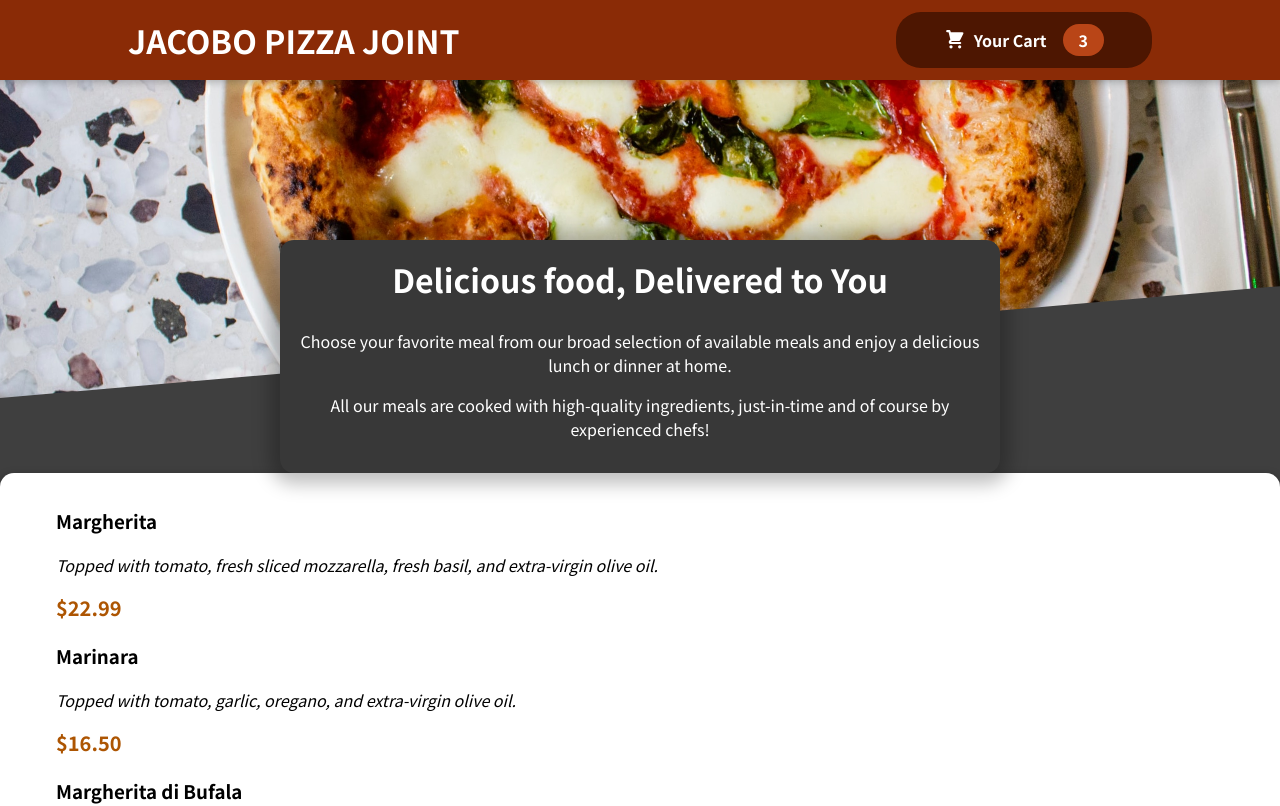
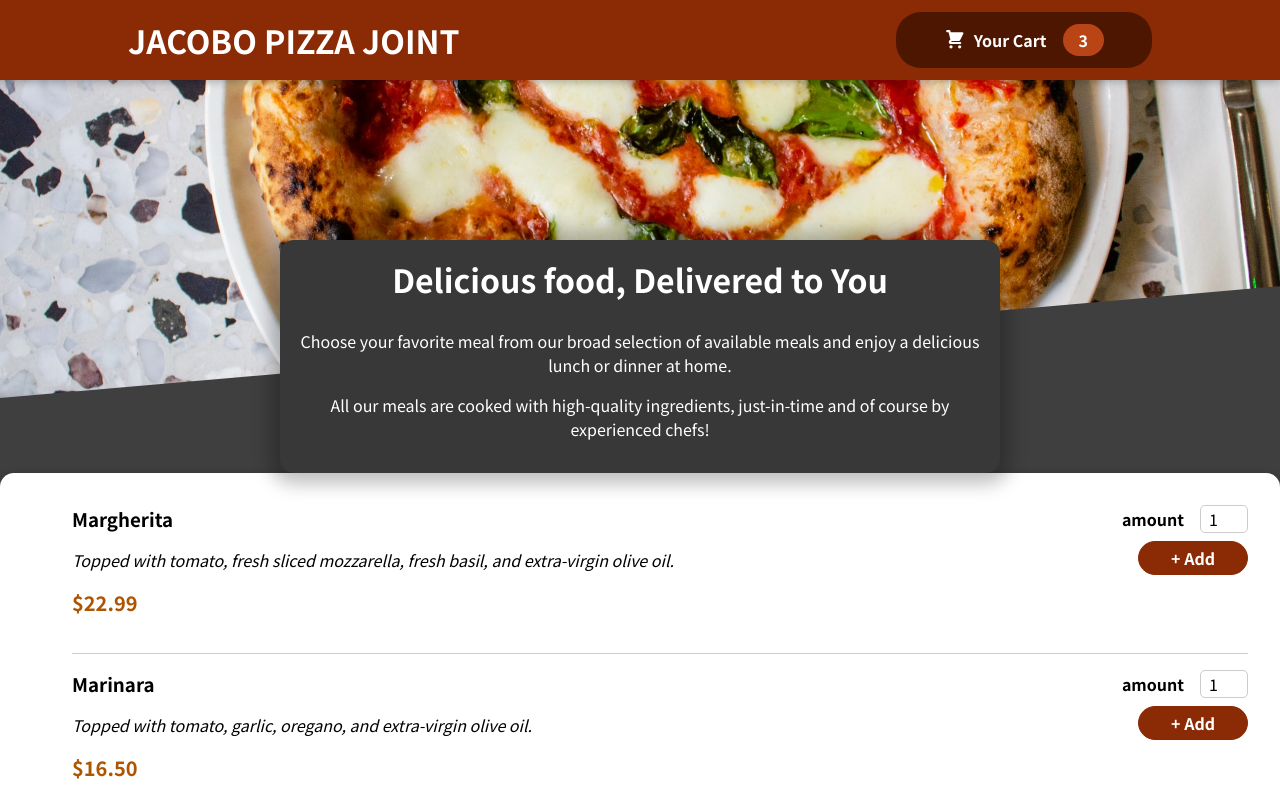
Before and after one commit to bitensam/food-order-app-react, a React (Create React App) app: page / in a window 1280 px wide. Shown: the top 806 px of the page. Built offline with nearby package versions, Linux system fonts and the light colour scheme.

Commit message:
Add form and input components

```diff
--- a/src/components/Meals/MealItem.js
+++ /dev/null
@@ -1,17 +0,0 @@
-import React from 'react';
-import styles from './MealItem.module.css';
-
-const MealItem = ({ productName, productDescription, productPrice }) => {
-  // format ceny
-  const price = `$${productPrice.toFixed(2)}`;
-
-  return (
-    <article>
-      <h3>{productName}</h3>
-      <p className={styles.description}>{productDescription}</p>
-      <p className={styles.price}>{price}</p>
-    </article>
-  );
-};
-
-export default MealItem;
--- /dev/null
+++ b/src/components/Meals/MealItem/MealItem.js
@@ -0,0 +1,23 @@
+import React from 'react';
+import styles from './MealItem.module.css';
+import MealItemForm from './MealItemForm';
+
+const MealItem = ({ productName, productDescription, productPrice }) => {
+  // format ceny
+  const price = `$${productPrice.toFixed(2)}`;
+
+  return (
+    <li className={styles.meal}>
+      <article>
+        <h3>{productName}</h3>
+        <p className={styles.description}>{productDescription}</p>
+        <p className={styles.price}>{price}</p>
+      </article>
+      <div>
+        <MealItemForm />
+      </div>
+    </li>
+  );
+};
+
+export default MealItem;
--- /dev/null
+++ b/src/components/Meals/MealItem/MealItemForm.js
@@ -0,0 +1,24 @@
+import React from 'react';
+import Input from '../../UI/Input';
+import styles from './MealItemForm.module.css';
+
+const MealItemForm = () => {
+  return (
+    <form className={styles.form}>
+      <Input
+        label='amount'
+        input={{
+          id: 'amount',
+          type: 'number',
+          min: '1',
+          max: '5',
+          step: '1',
+          defaultValue: '1',
+        }}
+      />
+      <button>+ Add</button>
+    </form>
+  );
+};
+
+export default MealItemForm;
--- /dev/null
+++ b/src/components/Meals/MealItem/MealItemForm.module.css
@@ -0,0 +1,20 @@
+.form {
+  text-align: right;
+}
+
+.form button {
+  font: inherit;
+  cursor: pointer;
+  background-color: #8a2b06;
+  border: 1px solid #8a2b06;
+  color: white;
+  padding: 0.25rem 2rem;
+  border-radius: 20px;
+  font-weight: bold;
+}
+
+.form button:hover,
+.form button:active {
+  background-color: #641e03;
+  border-color: #641e03;
+}
--- a/src/components/Meals/MealsAvailable.js
+++ b/src/components/Meals/MealsAvailable.js
@@ -1,6 +1,6 @@
 import React from 'react';
 import styles from './MealsAvailable.modules.css';
-import MealItem from '../Meals/MealItem';
+import MealItem from './MealItem/MealItem';
 import Card from '../UI/Card';
 
 const DUMMY_MEALS = [
--- /dev/null
+++ b/src/components/UI/Input.js
@@ -0,0 +1,13 @@
+import React from 'react';
+import styles from './Input.module.css';
+
+const Input = ({ label, input }) => {
+  return (
+    <div className={styles.input}>
+      <label htmlFor={input.id}>{label}</label>
+      <input {...input} />
+    </div>
+  );
+};
+
+export default Input;
--- /dev/null
+++ b/src/components/UI/Input.module.css
@@ -0,0 +1,18 @@
+.input {
+  display: flex;
+  align-items: center;
+  margin-bottom: 0.5rem;
+}
+
+.input label {
+  font-weight: bold;
+  margin-right: 1rem;
+}
+
+.input input {
+  width: 3rem;
+  border-radius: 5px;
+  border: 1px solid #ccc;
+  font: inherit;
+  padding-left: 0.5rem;
+}
```
Also changed, not shown: src/components/Cart/Cart.js (added), src/components/Meals/MealItem/MealItem.module.css (renamed from src/components/Meals/MealItem.module.css), 1 other file (tests, documents, lock files or other folders).
